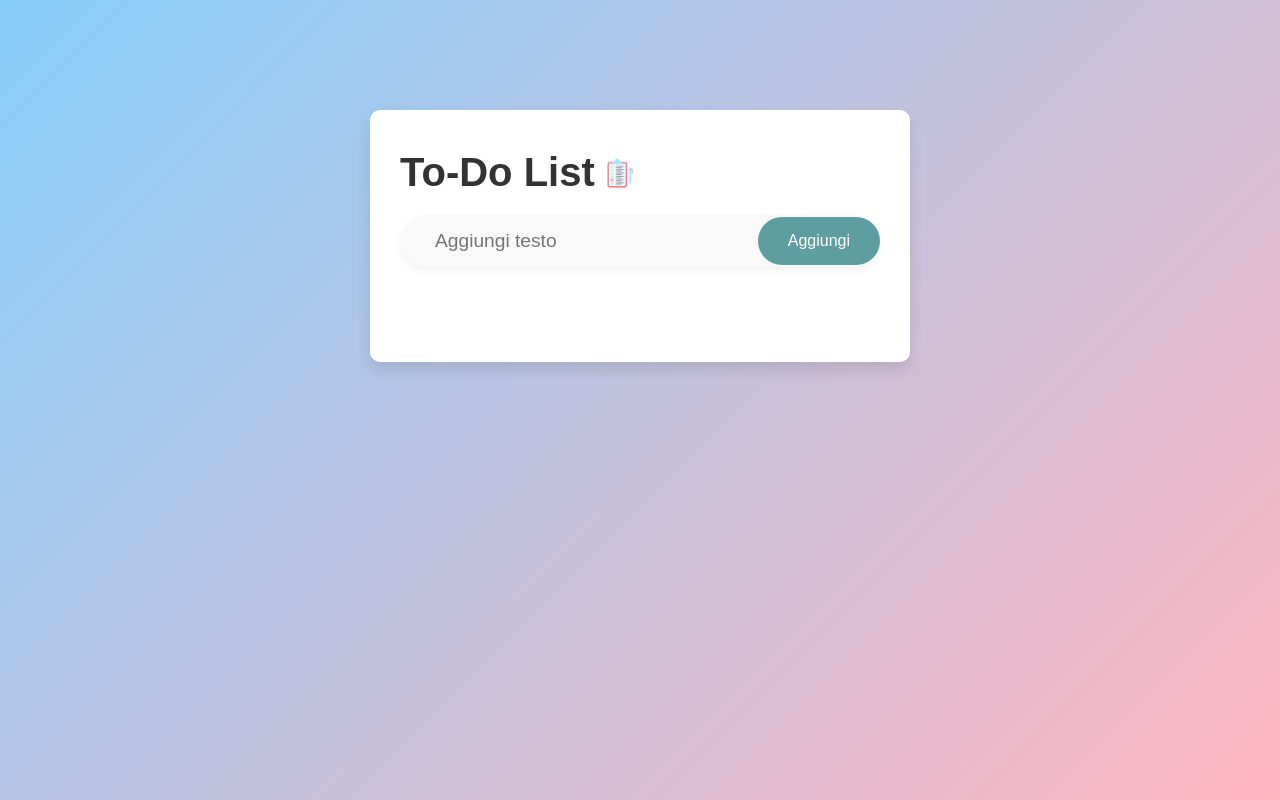
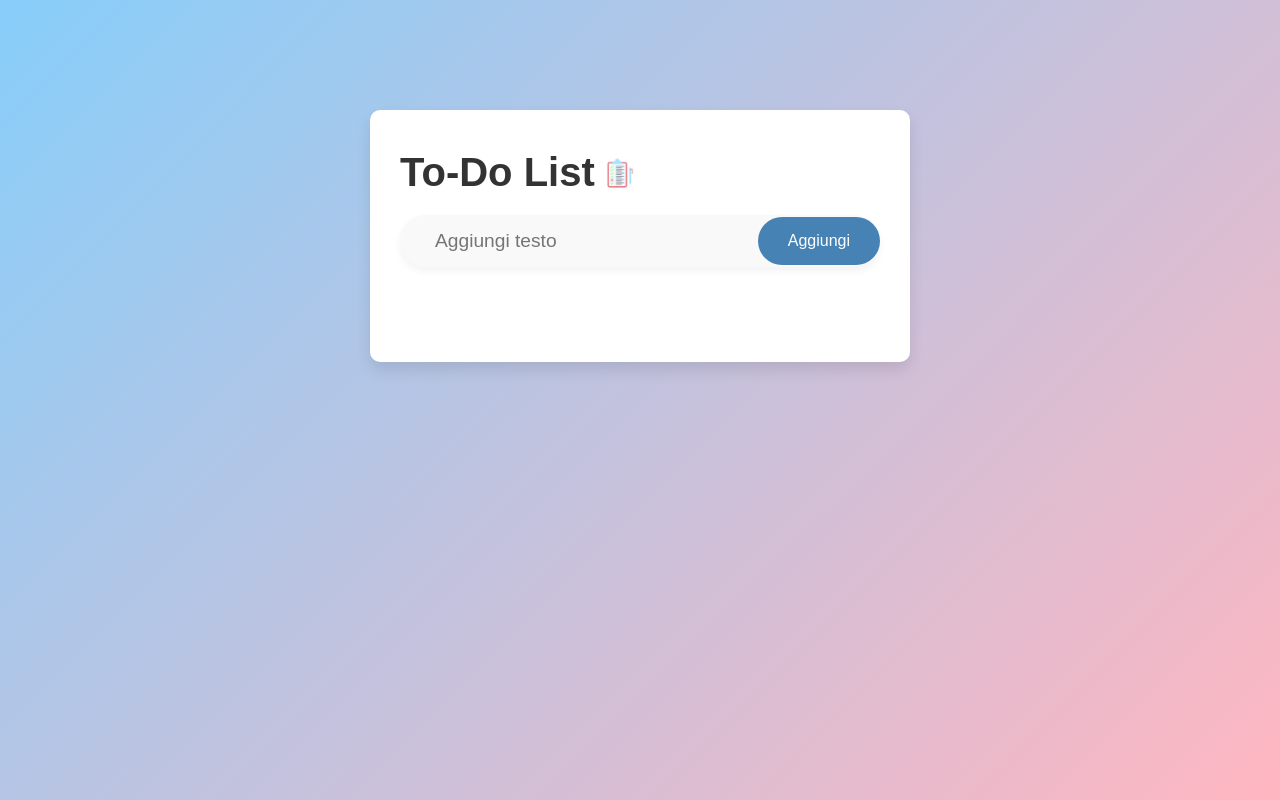
Before and after one commit to DoryMrn/to-do-list, a plain HTML site: page index.html in a window 1280 px wide. Drawn offline with Linux system fonts and the light colour scheme.

Commit message:
Update style.css

```diff
--- a/style.css
+++ b/style.css
@@ -59,16 +59,12 @@ button {
     border: none;
     outline: none;
     padding: 15px 30px;
-    background: #5F9EA0;
+    background: #4682B4;
     color: #fff;
     font-size: 16px;
     cursor: pointer;
     border-radius: 40px;
     transition: background 0.3s ease;
-}
-
-button:hover {
-    background: #4682B4;
 }
 
 ul li {
```
